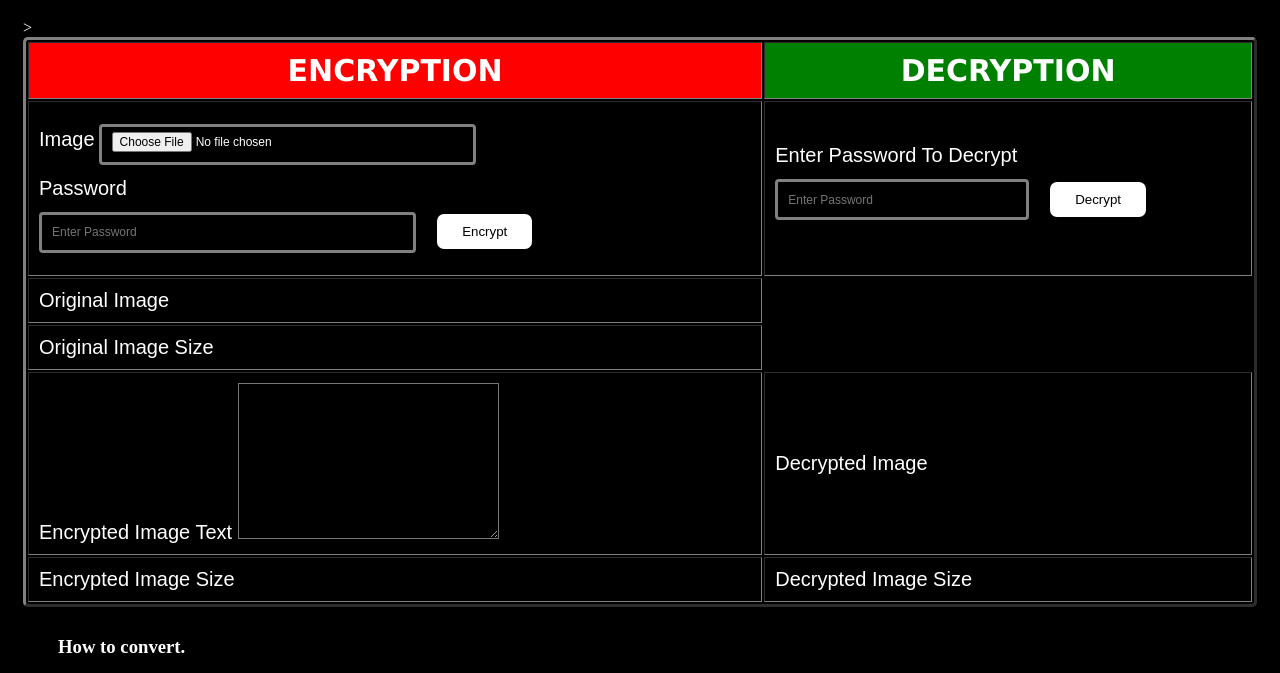
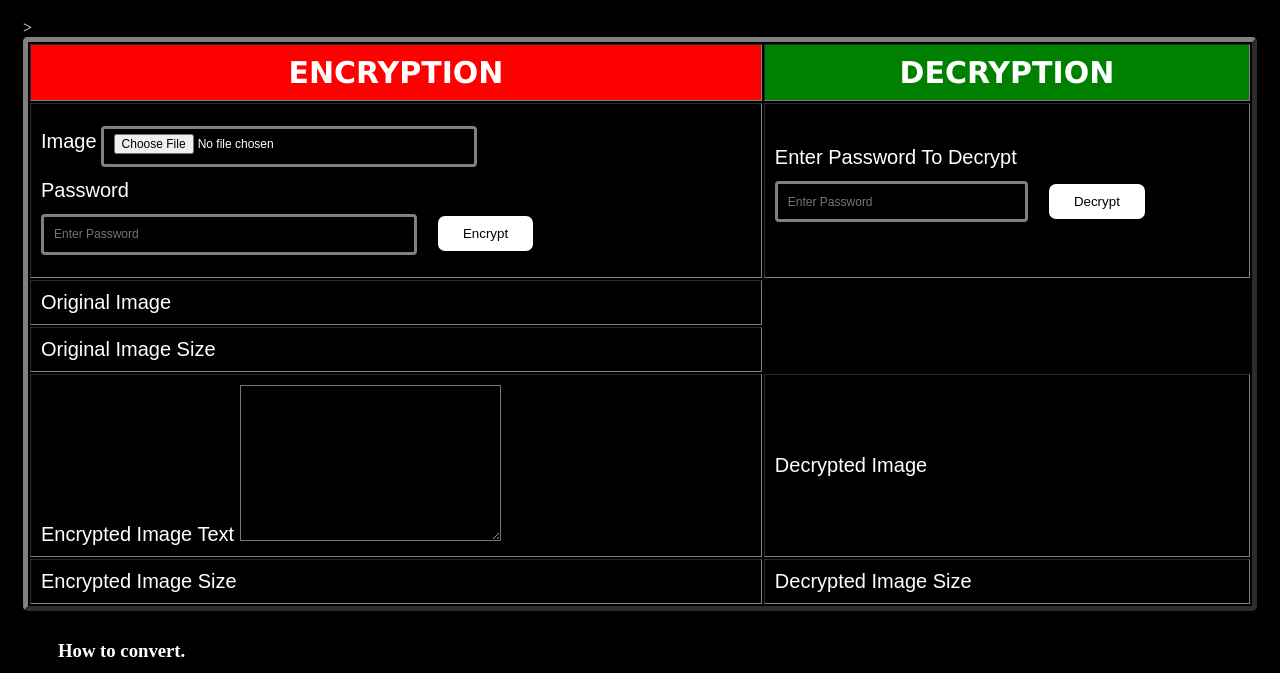
Before and after one commit to GAURAV-LAHOTI/Crytography_Project_AES_WebApp, a plain HTML site: page index.html in a window 1280 px wide. Shown: the part 107-780 px from the top of the page. Drawn offline with Linux system fonts and the light colour scheme.

Commit message:
Update index.html
table border

```diff
--- a/index.html
+++ b/index.html
@@ -12,7 +12,7 @@
 <body>
     <h1 class="heading">Image Encryption & Decryption With AES.</h1>
 
-        <table border="3">
+        <table border="5">
             <tr>
                 <th id="th17"> ENCRYPTION </th>
                 <th id="th18"> DECRYPTION </th>
```
